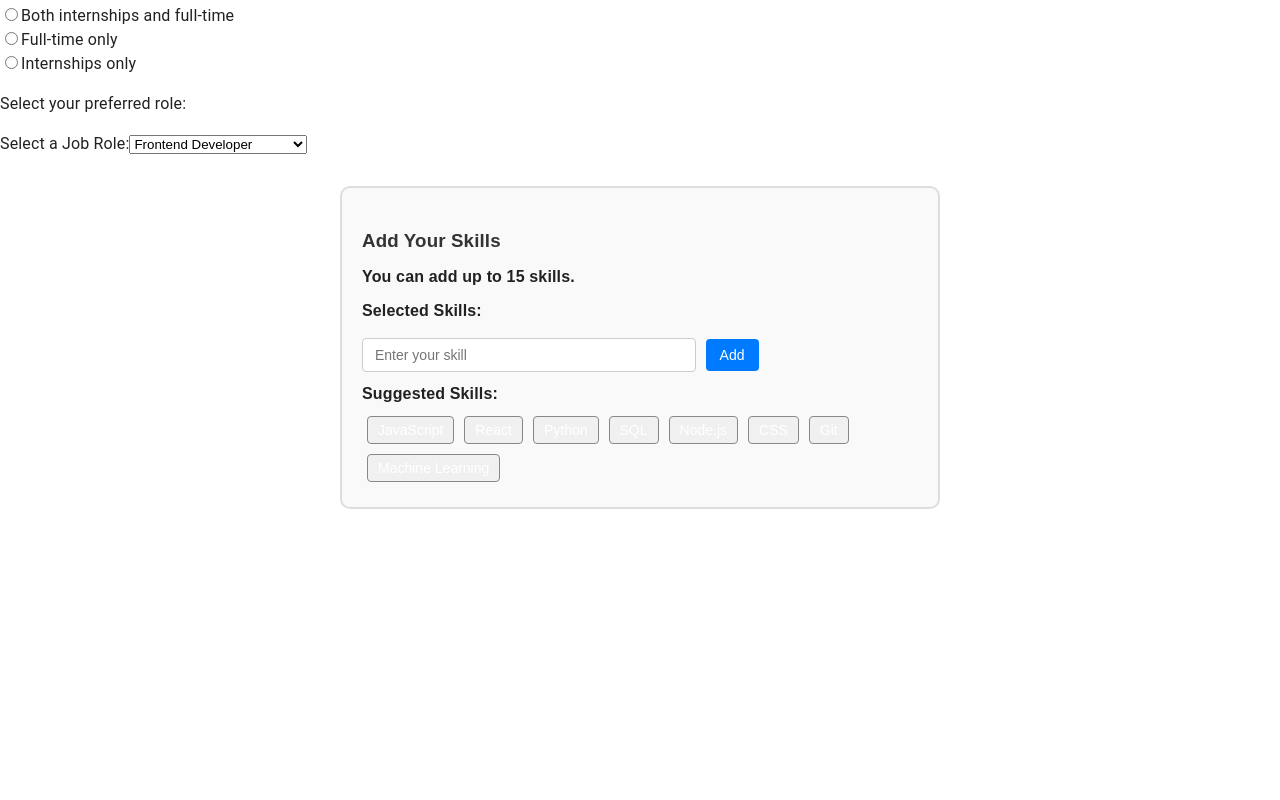
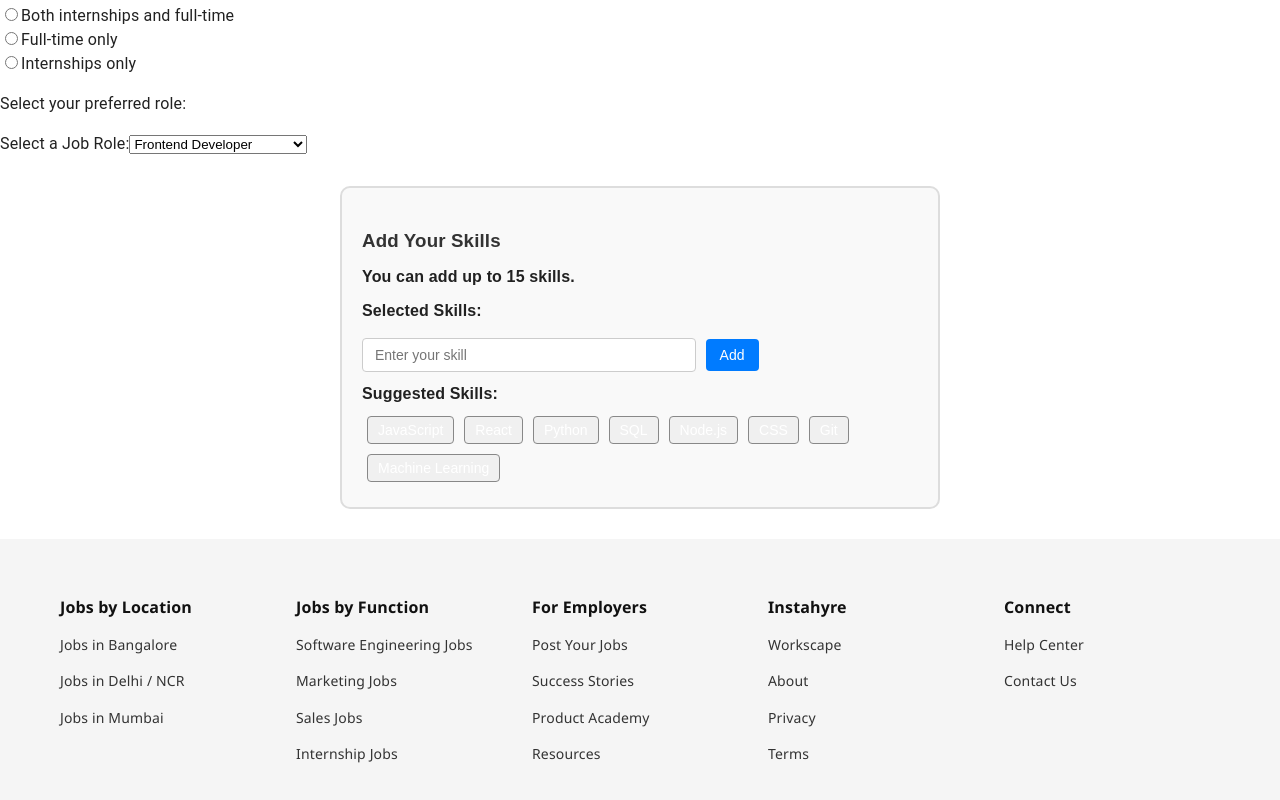
Before and after one commit to suhaas3/job-searching-platform, a React (Create React App) app in the folder jsp/: page / in a window 1280 px wide. Shown: the part 362-1162 px from the top of the page. Before the commit the page ends 901 px from the top, so only its background shows below. Built offline with nearby package versions, Linux system fonts and the light colour scheme.

Commit message:
Footer component is created

```diff
--- a/jsp/src/Components/InstahyreCom/InstahyreCom.js
+++ b/jsp/src/Components/InstahyreCom/InstahyreCom.js
@@ -1,5 +1,6 @@
 import React, { useState } from 'react';
 import './InstahyreCom.css';
+import Footer from '../../ReusableComponents/Footer/Footer';
 
 export default function InstahyreCom() {
 
@@ -194,7 +195,7 @@ export default function InstahyreCom() {
 
 
 
-
+<Footer/>
 
     </div>
   )
--- /dev/null
+++ b/jsp/src/ReusableComponents/Footer/Footer.css
@@ -0,0 +1,46 @@
+.footer-container {
+  display: grid;
+  grid-template-columns: repeat(auto-fit, minmax(160px, 1fr));
+  gap: 20px;
+  background-color: #f5f5f5;   /* Light gray background */
+  color: #333;
+  padding: 40px 60px;
+  font-family: 'Segoe UI', sans-serif;
+}
+
+.footer-section h3 {
+  font-size: 16px;
+  font-weight: bold;
+  margin-bottom: 15px;
+  color: #111;
+}
+
+.footer-section p {
+  font-size: 14px;
+  line-height: 1.6;
+  margin-bottom: 8px;
+  cursor: pointer;
+  transition: color 0.3s ease;
+}
+
+.footer-section p:hover {
+  color: #00796b; /* subtle teal hover color */
+}
+
+@media (max-width: 1024px) {
+  .footer-container {
+    padding: 20px;
+    grid-template-columns: repeat(2, 1fr);
+  }
+}
+
+@media (max-width: 768px) {
+  .footer-container {
+    grid-template-columns: 1fr;
+    text-align: center;
+  }
+
+  .footer-section {
+    margin-bottom: 20px;
+  }
+}
--- /dev/null
+++ b/jsp/src/ReusableComponents/Footer/Footer.js
@@ -0,0 +1,42 @@
+import React from 'react';
+import './Footer.css';
+
+const footerData = [
+  {
+    title: 'Jobs by Location',
+    items: ['Jobs in Bangalore', 'Jobs in Delhi / NCR', 'Jobs in Mumbai'],
+  },
+  {
+    title: 'Jobs by Function',
+    items: ['Software Engineering Jobs', 'Marketing Jobs', 'Sales Jobs', 'Internship Jobs'],
+  },
+  {
+    title: 'For Employers',
+    items: ['Post Your Jobs', 'Success Stories', 'Product Academy', 'Resources'],
+  },
+  {
+    title: 'Instahyre',
+    items: ['Workscape', 'About', 'Privacy', 'Terms'],
+  },
+  {
+    title: 'Connect',
+    items: ['Help Center', 'Contact Us'],
+  },
+];
+
+function Footer() {
+  return (
+    <div className='footer-container'>
+      {footerData.map((section, index) => (
+        <div key={index} className='footer-section'>
+          <h3>{section.title}</h3>
+          {section.items.map((item, idx) => (
+            <p key={idx}>{item}</p>
+          ))}
+        </div>
+      ))}
+    </div>
+  );
+}
+
+export default Footer;
```
